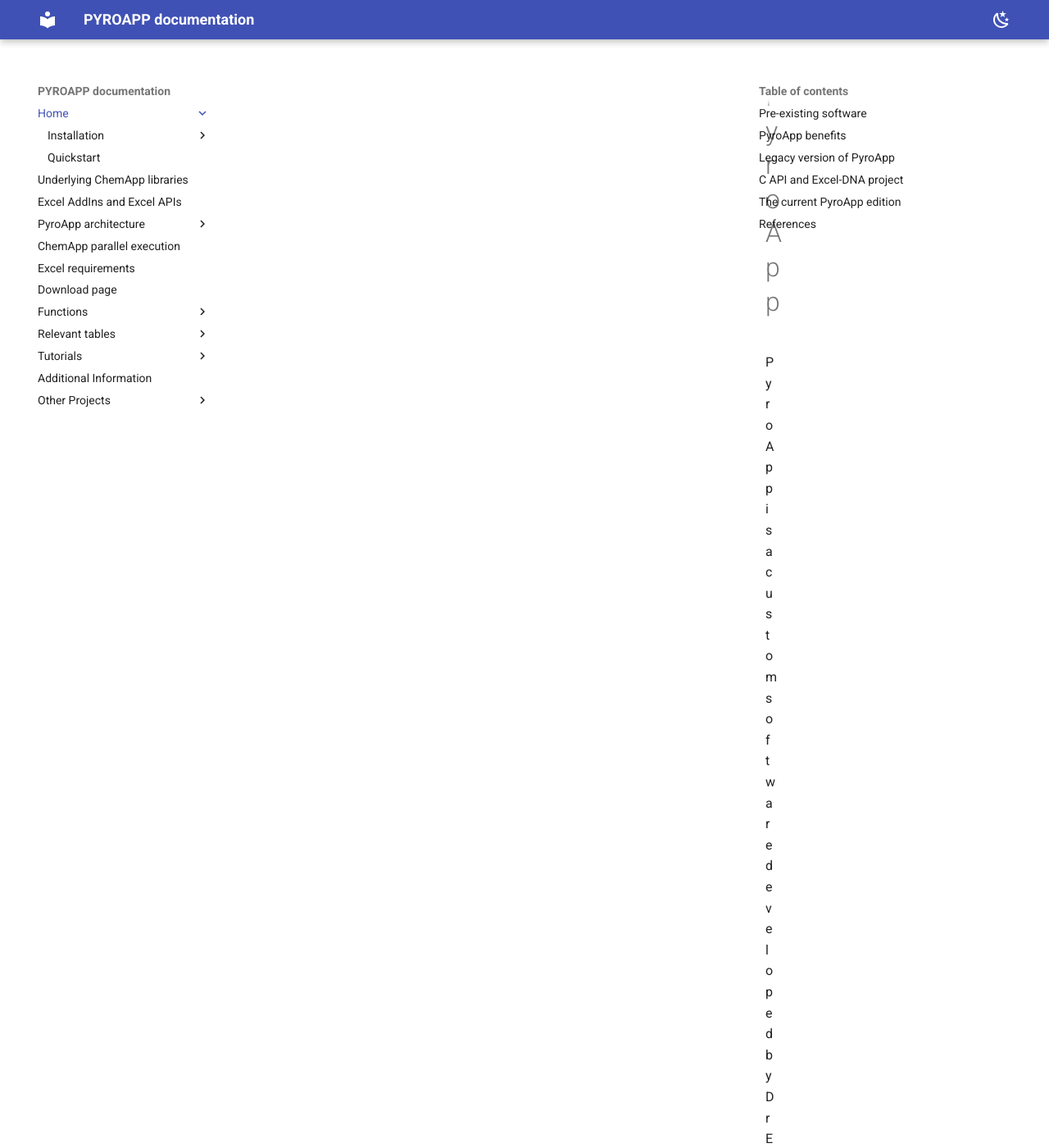
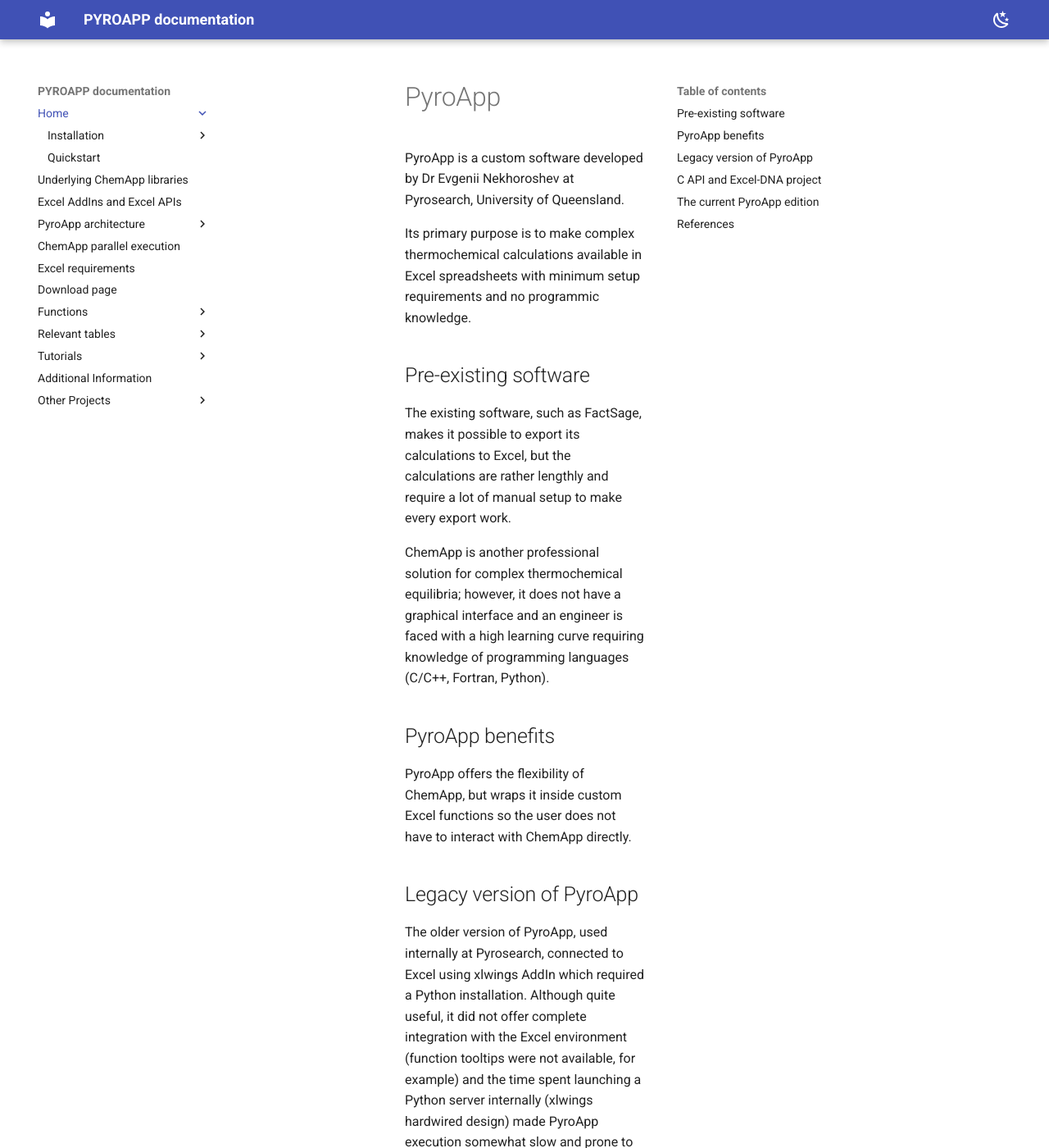
Before and after one commit to evnekdev/pyroapp-docs, an MkDocs documentation site: the page built from docs/index.md, in a window 1280 px wide and 1400 px high. Shown: the whole window at 82% size. Built offline with MkDocs 1.6.1 and Material for MkDocs 9.7.7, drawn with Linux system fonts in a browser that asks for light colours.

Commit message:
Update extra.css

```diff
--- a/docs/stylesheets/extra.css
+++ b/docs/stylesheets/extra.css
@@ -7,11 +7,11 @@
 }
 
 @media screen and (min-width: 76.25em) {
-    .md-sidebar--primary {
-        width: 22rem;
-    }
+  .md-sidebar--primary {
+    width: 22rem !important;
+  }
 
-    .md-content {
-        margin-left: 22rem;
-    }
+  .md-sidebar--primary .md-sidebar__scrollwrap {
+    width: 22rem !important;
+  }
 }
```
